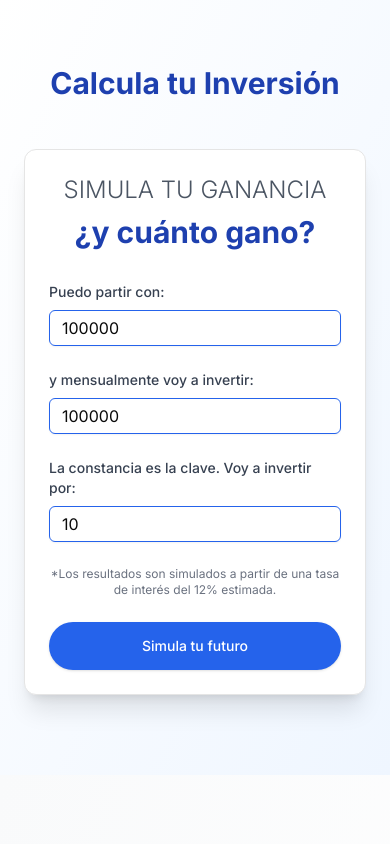
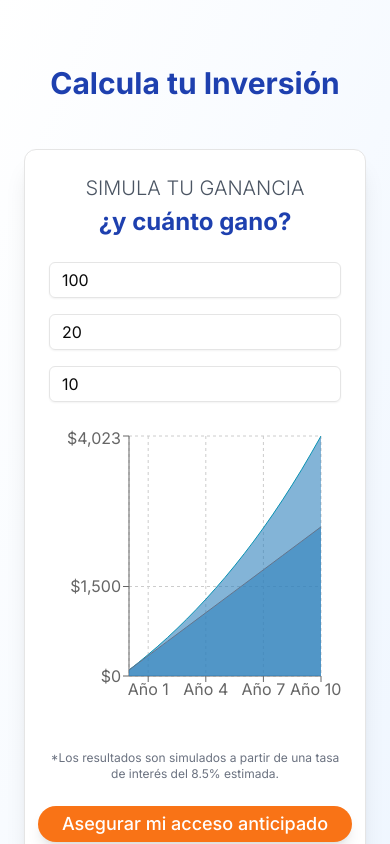
Before and after one commit to juansalinas-pro/rooftify, a Next.js app: page / in a window 390 px wide. Shown: the part 1156-2000 px from the top of the page. Built offline with nearby package versions, Linux system fonts and the light colour scheme.

Commit message:
calculator

```diff
--- a/src/components/Calculator.tsx
+++ b/src/components/Calculator.tsx
@@ -1,227 +1,99 @@
 "use client"
 
-import { useState, useEffect } from "react"
-import { Button } from "@/components/ui/button"
+import { useState, useEffect, useRef, useMemo } from "react"
 import { Input } from "@/components/ui/input"
 import { Card, CardContent } from "@/components/ui/card"
 import { Area, AreaChart, XAxis, YAxis, Tooltip, ResponsiveContainer, CartesianGrid } from "recharts"
+import { Button } from "@/components/ui/button"
+import { useContactForm } from "@/contexts/ContactFormContext"
 
 export function Calculator() {
-  const [step, setStep] = useState<"input" | "result">("input")
-  const [initialAmount, setInitialAmount] = useState("100000")
-  const [monthlyAmount, setMonthlyAmount] = useState("100000")
+  const { openContactForm } = useContactForm()
+  const [initialAmount, setInitialAmount] = useState("100")
+  const [monthlyAmount, setMonthlyAmount] = useState("20")
   const [years, setYears] = useState("10")
-  const [chartData, setChartData] = useState<any[]>([])
-  const [isMobile, setIsMobile] = useState(false)
-
-  // Calculate initial chart data on component mount
-  useEffect(() => {
-    calculateInvestment()
-  }, []) // Run once on mount
+  const inputRef = useRef<HTMLInputElement | null>(null)
+  const [focusedInput, setFocusedInput] = useState<"initial" | "monthly" | "years" | null>(null)
 
   useEffect(() => {
-    const checkMobile = () => {
-      setIsMobile(window.innerWidth < 768)
+    if (focusedInput && inputRef.current) {
+      inputRef.current.focus()
     }
-    checkMobile()
-    window.addEventListener("resize", checkMobile)
-    return () => window.removeEventListener("resize", checkMobile)
-  }, [])
+  }, [focusedInput])
 
-  const calculateInvestment = () => {
-    const initial = Number.parseFloat(initialAmount)
-    const monthly = Number.parseFloat(monthlyAmount)
-    const period = Number.parseInt(years)
-    const interestRate = 0.12 // 12% annual interest rate
+  const chartData = useMemo(() => {
+    const initial = Number.parseFloat(initialAmount) || 100
+    const monthly = Number.parseFloat(monthlyAmount) || 20
+    const period = Number.parseInt(years) || 10
+    const annualInterestRate = 0.085
+    const monthlyInterestRate = annualInterestRate / 12
 
     const data = []
     let totalWithInterest = initial
     let totalWithoutInterest = initial
 
     for (let year = 0; year <= period; year++) {
-      const yearlyContribution = monthly * 12
-      totalWithoutInterest = initial + yearlyContribution * year
-      totalWithInterest = (totalWithInterest + yearlyContribution) * (1 + interestRate)
+      if (year > 0) {
+        for (let month = 0; month < 12; month++) {
+          totalWithInterest = (totalWithInterest + monthly) * (1 + monthlyInterestRate)
+        }
+      }
+      totalWithoutInterest = initial + monthly * 12 * year
 
       data.push({
         year: `Año ${year}`,
-        withInterest: Math.round(totalWithInterest),
-        withoutInterest: Math.round(totalWithoutInterest),
+        "Con interés compuesto": Math.round(totalWithInterest),
+        "Total invertido": Math.round(totalWithoutInterest),
       })
     }
+    return data
+  }, [initialAmount, monthlyAmount, years])
 
-    setChartData(data)
-    if (isMobile) {
-      setStep("result")
+  const handleInputChange = (setter: React.Dispatch<React.SetStateAction<string>>, field: "initial" | "monthly" | "years") =>
+    (e: React.ChangeEvent<HTMLInputElement>) => {
+      setter(e.target.value)
+      setFocusedInput(field)
     }
-  }
 
-  const formatCurrency = (value: number) => {
-    return new Intl.NumberFormat("es-CL", {
-      style: "currency",
-      currency: "CLP",
-      maximumFractionDigits: 0,
-    }).format(value)
-  }
+  const formatCurrency = (value: number) =>
+    new Intl.NumberFormat("en-US", { style: "currency", currency: "USD", maximumFractionDigits: 0 }).format(value)
 
-  const DesktopCalculator = () => (
-    <Card className="w-full max-w-6xl mx-auto bg-white shadow-xl p-8">
+  return (
+    <Card className="w-full max-w-6xl mx-auto bg-white shadow-xl p-6 md:p-8">
       <CardContent className="p-0">
-        <div className="text-center mb-8">
-          <h2 className="text-2xl font-light text-gray-600 mb-2">SIMULA TU GANANCIA</h2>
-          <h3 className="text-3xl font-bold text-blue-800">¿y cuánto gano?</h3>
+        <div className="text-center mb-6 md:mb-8">
+          <h2 className="text-xl md:text-2xl font-light text-gray-600 mb-1 md:mb-2">SIMULA TU GANANCIA</h2>
+          <h3 className="text-2xl md:text-3xl font-bold text-blue-800">¿y cuánto gano?</h3>
         </div>
-
-        <div className="grid grid-cols-3 gap-8 mb-12">
-          <div>
-            <label className="block text-sm font-medium text-gray-700 mb-2">Puedo partir con:</label>
-            <Input
-              type="number"
-              value={initialAmount}
-              onChange={(e) => setInitialAmount(e.target.value)}
-              className="border-blue-600 focus:ring-blue-600"
-            />
-          </div>
-          <div>
-            <label className="block text-sm font-medium text-gray-700 mb-2">y mensualmente voy a invertir:</label>
-            <Input
-              type="number"
-              value={monthlyAmount}
-              onChange={(e) => setMonthlyAmount(e.target.value)}
-              className="border-blue-600 focus:ring-blue-600"
-            />
-          </div>
-          <div>
-            <label className="block text-sm font-medium text-gray-700 mb-2">
-              La constancia es la clave. Voy a invertir por:
-            </label>
-            <Input
-              type="number"
-              value={years}
-              onChange={(e) => setYears(e.target.value)}
-              className="border-blue-600 focus:ring-blue-600"
-            />
-          </div>
+        <div className="grid grid-cols-1 md:grid-cols-3 gap-4 md:gap-8 mb-6 md:mb-12">
+          <Input ref={focusedInput === "initial" ? inputRef : null} type="number" placeholder="100" value={initialAmount} onChange={handleInputChange(setInitialAmount, "initial")} className="w-full" />
+          <Input ref={focusedInput === "monthly" ? inputRef : null} type="number" placeholder="20" value={monthlyAmount} onChange={handleInputChange(setMonthlyAmount, "monthly")} className="w-full" />
+          <Input ref={focusedInput === "years" ? inputRef : null} type="number" placeholder="10" value={years} onChange={handleInputChange(setYears, "years")} className="w-full" />
         </div>
-
-        <div className="h-[400px] w-full mb-8">
+        <div className="h-[300px] md:h-[400px] w-full mb-6 md:mb-8">
           <ResponsiveContainer width="100%" height="100%">
-            <AreaChart data={chartData} margin={{ top: 10, right: 30, left: 40, bottom: 20 }}>
+            <AreaChart data={chartData} margin={{ top: 10, right: 20, left: 20, bottom: 20 }}>
               <CartesianGrid strokeDasharray="3 3" />
               <XAxis dataKey="year" />
-              <YAxis
-                tickFormatter={(value) => `$${(value / 1000000).toFixed(1)}M`}
-                domain={[0, "dataMax"]}
-                allowDataOverflow={true}
-              />
-              <Tooltip formatter={(value: number) => formatCurrency(value)} labelStyle={{ color: "#1e40af" }} />
-              <Area type="monotone" dataKey="withInterest" stroke="#0891b2" fill="#0891b2" fillOpacity={0.6} />
-              <Area type="monotone" dataKey="withoutInterest" stroke="#64748b" fill="#64748b" fillOpacity={0.6} />
+              <YAxis tickFormatter={formatCurrency} domain={[0, "dataMax"]} />
+              <Tooltip formatter={(value: number) => formatCurrency(value)} />
+              <Area type="monotone" dataKey="Con interés compuesto" stroke="#0891b2" fillOpacity={0.6} />
+              <Area type="monotone" dataKey="Total invertido" stroke="#64748b" fillOpacity={0.6} />
             </AreaChart>
           </ResponsiveContainer>
         </div>
-
-        <p className="text-xs text-gray-500 text-center mb-8">
-          *Los resultados son simulados a partir de una tasa de interés del 12% estimada.
+        <p className="text-xs text-gray-500 text-center mb-6 md:mb-8">
+          *Los resultados son simulados a partir de una tasa de interés del 8.5% estimada.
         </p>
-
         <div className="flex justify-center">
           <Button
-            onClick={calculateInvestment}
-            className="bg-blue-800 hover:bg-blue-900 text-white py-6 px-8 rounded-full text-lg"
+            onClick={openContactForm}
+            className="bg-orange-500 hover:bg-orange-600 text-white transition-colors text-lg px-6 md:px-8 py-4 md:py-6 rounded-full shadow-lg hover:shadow-xl transform hover:-translate-y-1"
           >
-            Simula tu inversión
+            Asegurar mi acceso anticipado
           </Button>
         </div>
       </CardContent>
     </Card>
   )
-
-  const MobileCalculator = () => (
-    <Card className="w-full max-w-lg mx-auto bg-white shadow-xl">
-      <CardContent className="p-6">
-        <h2 className="text-2xl font-light text-center mb-2 text-gray-600">SIMULA TU GANANCIA</h2>
-        {step === "input" ? (
-          <>
-            <h3 className="text-3xl font-bold text-center mb-8 text-blue-800">¿y cuánto gano?</h3>
-            <div className="space-y-6">
-              <div>
-                <label className="block text-sm font-medium text-gray-700 mb-2">Puedo partir con:</label>
-                <Input
-                  type="number"
-                  value={initialAmount}
-                  onChange={(e) => setInitialAmount(e.target.value)}
-                  className="border-blue-600 focus:ring-blue-600"
-                />
-              </div>
-              <div>
-                <label className="block text-sm font-medium text-gray-700 mb-2">y mensualmente voy a invertir:</label>
-                <Input
-                  type="number"
-                  value={monthlyAmount}
-                  onChange={(e) => setMonthlyAmount(e.target.value)}
-                  className="border-blue-600 focus:ring-blue-600"
-                />
-              </div>
-              <div>
-                <label className="block text-sm font-medium text-gray-700 mb-2">
-                  La constancia es la clave. Voy a invertir por:
-                </label>
-                <Input
-                  type="number"
-                  value={years}
-                  onChange={(e) => setYears(e.target.value)}
-                  className="border-blue-600 focus:ring-blue-600"
-                />
-              </div>
-              <p className="text-xs text-gray-500 text-center mt-4">
-                *Los resultados son simulados a partir de una tasa de interés del 12% estimada.
-              </p>
-              <Button
-                onClick={calculateInvestment}
-                className="w-full bg-blue-600 hover:bg-blue-700 text-white py-6 rounded-full"
-              >
-                Simula tu futuro
-              </Button>
-            </div>
-          </>
-        ) : (
-          <>
-            <h3 className="text-2xl font-light text-center mb-2 text-gray-600">Los resultados simulados son:</h3>
-            <div className="h-[50vh] min-h-[300px] w-full mt-8">
-              <ResponsiveContainer width="100%" height="100%">
-                <AreaChart data={chartData} margin={{ top: 10, right: 10, left: 0, bottom: 20 }}>
-                  <CartesianGrid strokeDasharray="3 3" />
-                  <XAxis dataKey="year" />
-                  <YAxis
-                    tickFormatter={(value) => `$${(value / 1000000).toFixed(1)}M`}
-                    domain={[0, "dataMax"]}
-                    allowDataOverflow={true}
-                  />
-                  <Tooltip formatter={(value: number) => formatCurrency(value)} labelStyle={{ color: "#1e40af" }} />
-                  <Area type="monotone" dataKey="withInterest" stroke="#0891b2" fill="#0891b2" fillOpacity={0.6} />
-                  <Area type="monotone" dataKey="withoutInterest" stroke="#64748b" fill="#64748b" fillOpacity={0.6} />
-                </AreaChart>
-              </ResponsiveContainer>
-            </div>
-            <p className="text-xs text-gray-500 text-center mt-4">
-              *Los resultados son simulados a partir de una tasa de interés del 12% estimada.
-            </p>
-            <div className="flex gap-4 mt-6">
-              <Button
-                onClick={() => setStep("input")}
-                variant="outline"
-                className="flex-1 border-blue-600 text-blue-600 hover:bg-blue-50"
-              >
-                Volver
-              </Button>
-              <Button className="flex-1 bg-blue-600 hover:bg-blue-700 text-white">Invertir</Button>
-            </div>
-          </>
-        )}
-      </CardContent>
-    </Card>
-  )
-
-  return isMobile ? <MobileCalculator /> : <DesktopCalculator />
 }
```
